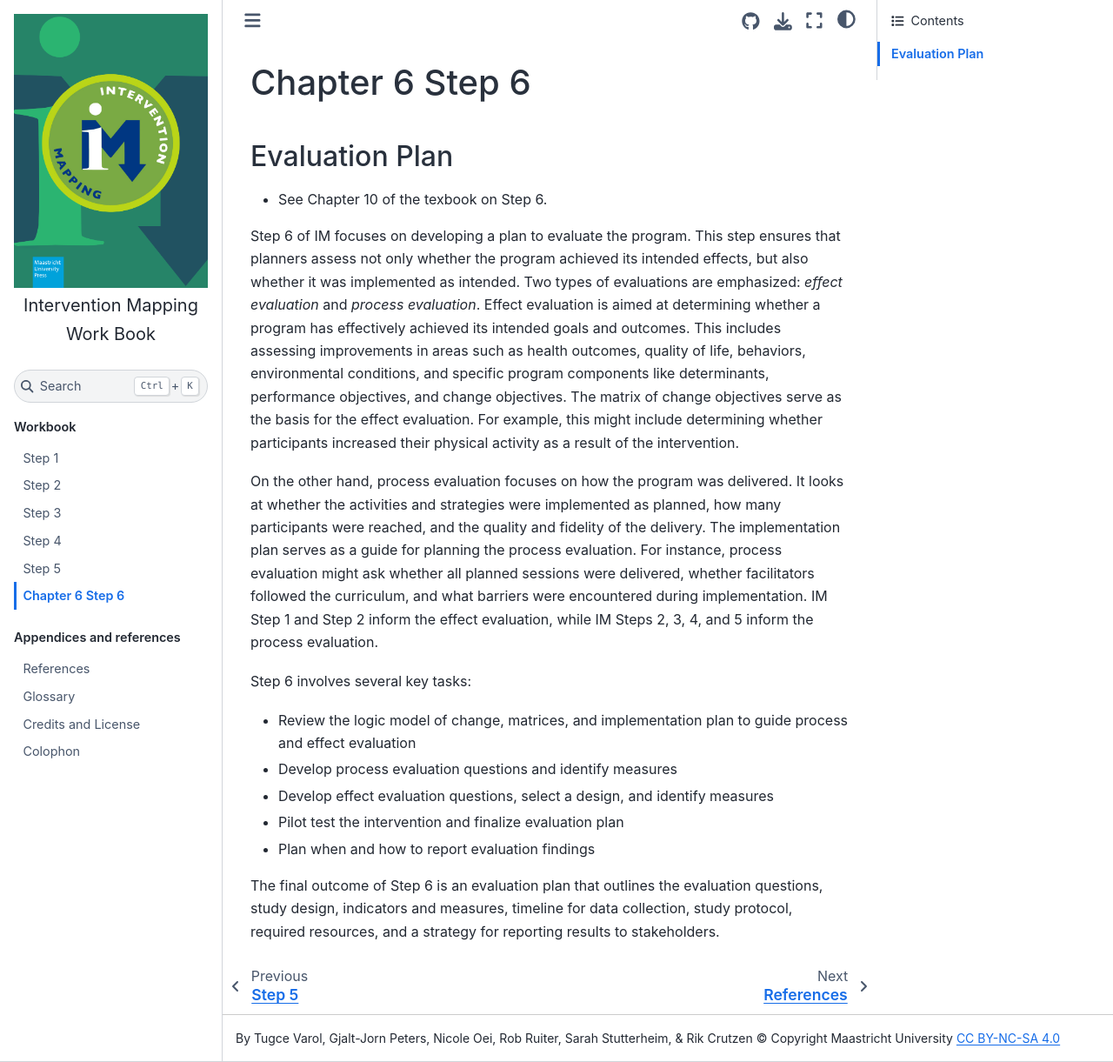
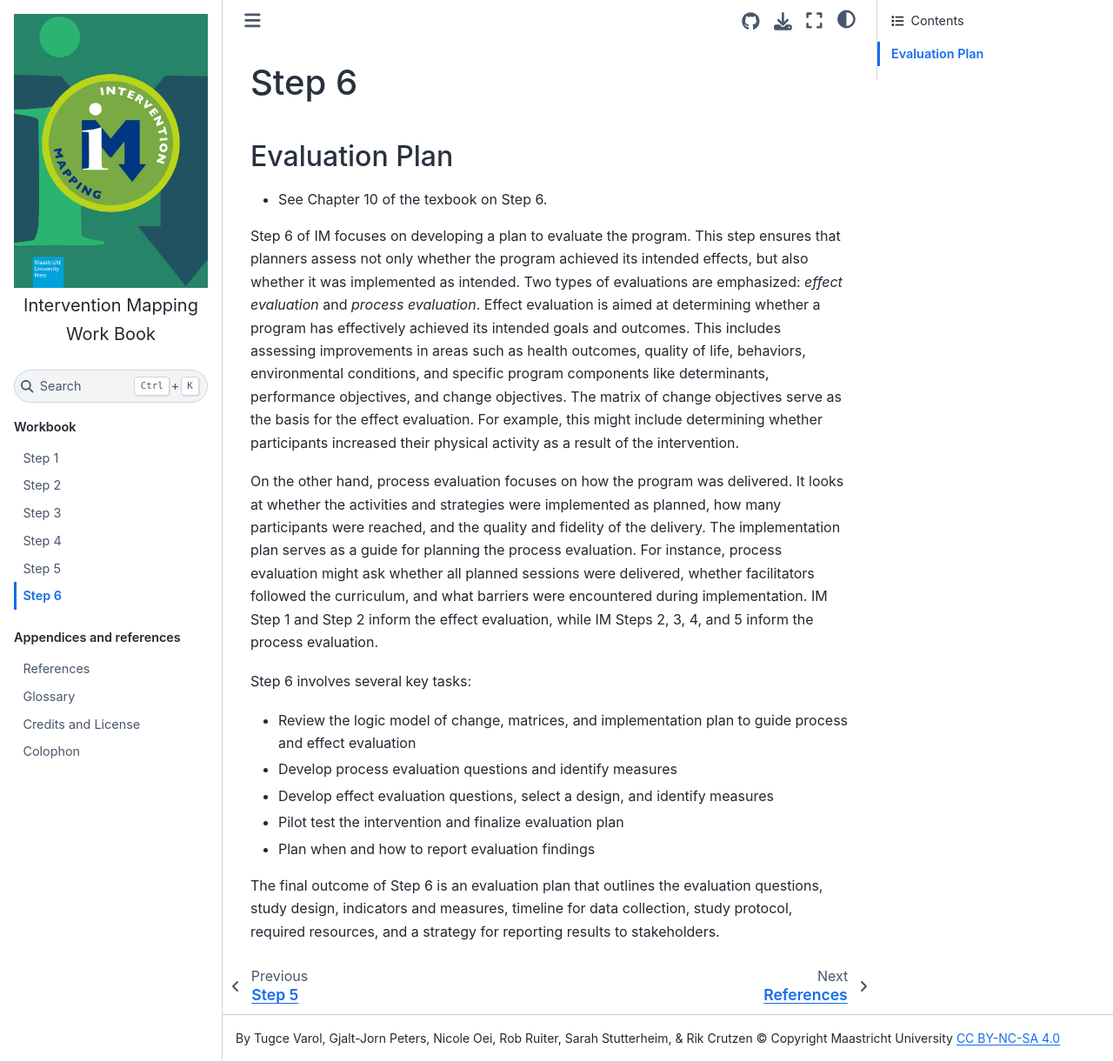
Before and after one commit to MaastrichtUniversityPress/open-up-intervention-mapping, a Jupyter Book: the page built from book/step-6.md, in a window 1280 px wide and 1221 px high. Shown: the whole window at 87% size. Built offline with Jupyter Book 1.0.4 settings and Sphinx 7.4.7 and the Sphinx Book theme 1.1.4, drawn with Linux system fonts in a browser that asks for light colours.

Commit message:
Update step-6.md

```diff
--- a/book/step-6.md
+++ b/book/step-6.md
@@ -1,4 +1,4 @@
-# Chapter 6 Step 6
+# Step 6
 
 ## Evaluation Plan
 
```
